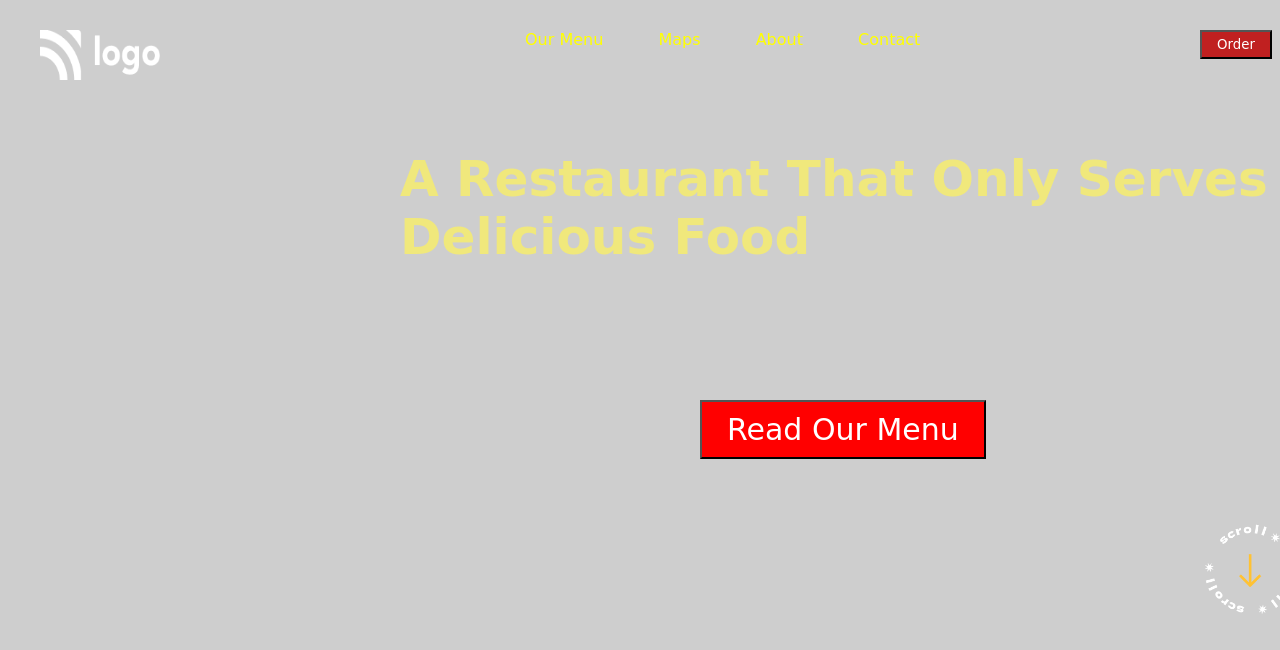
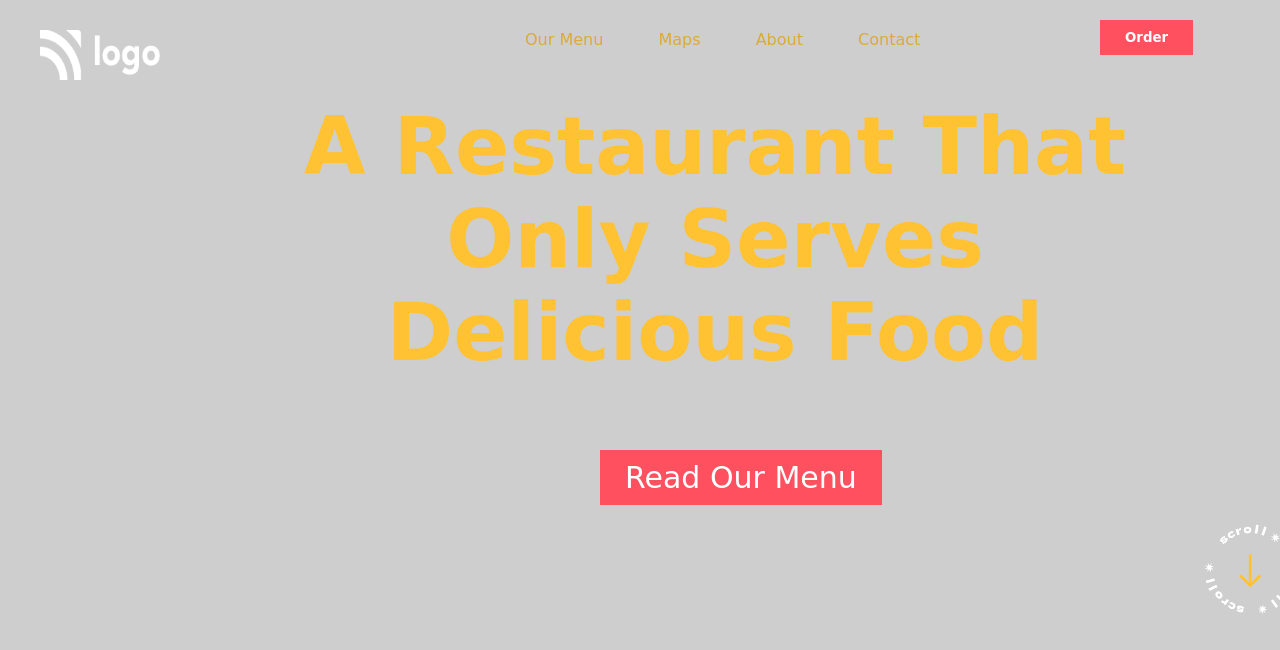
Before and after one commit to shailesh511/Html-and-css-projects, a website: page Project - 2/index.html in a window 1280 px wide. Drawn offline with Linux system fonts and the light colour scheme; grey boxes are pictures that could not be loaded; a web font is replaced by a local one.

Commit message:
Project - 2 element positions fixed

```diff
--- a/Project - 2/style.css
+++ b/Project - 2/style.css
@@ -34,37 +34,41 @@
   padding: 0px 25px 0px 25px;
   left:500px;
   top: 30px;
-  color:yellow;
+  color:rgb(220,170,55);
 }
 
 .button-small{
   position: absolute;
   display: inline;
-  padding: 5px 15px 5px 15px;
-  left:1200px;
-  top: 30px;
+  padding: 10px 25px;
+  border: none;
+  left:1100px;
+  top: 20px;
   color:white;
-  background-color:rgb(192, 32, 32);
+  font-weight: bolder;
+  background-color:rgb(255,80,95);
 }
 /* ------------------------------ */
 /* ---------- HERO ------------ */
 /* ------------------------------ */
 .hero-heading{
   position: absolute;
-  left:400px;
-  top:150px;
-  color:rgb(240, 232, 124);
-  font-weight: bolder;
-  font-size: 50px;
+  left:300px;
+  top:100px;
+  color:rgb(255,194,51);
+  font-size: 80px;
+  text-align: center;
+  width: 830px;
 }
 .button-large{
   position: absolute;
-  left:700px;
-  top:400px;
+  left:600px;
+  top:450px;
   color:white;
   padding: 10px 25px 10px 25px;
   font-size: 30px;
-  background-color: red;
+  background-color: rgb(255,80,95);
+  border: none;
 }
 
 .bottom{
```
